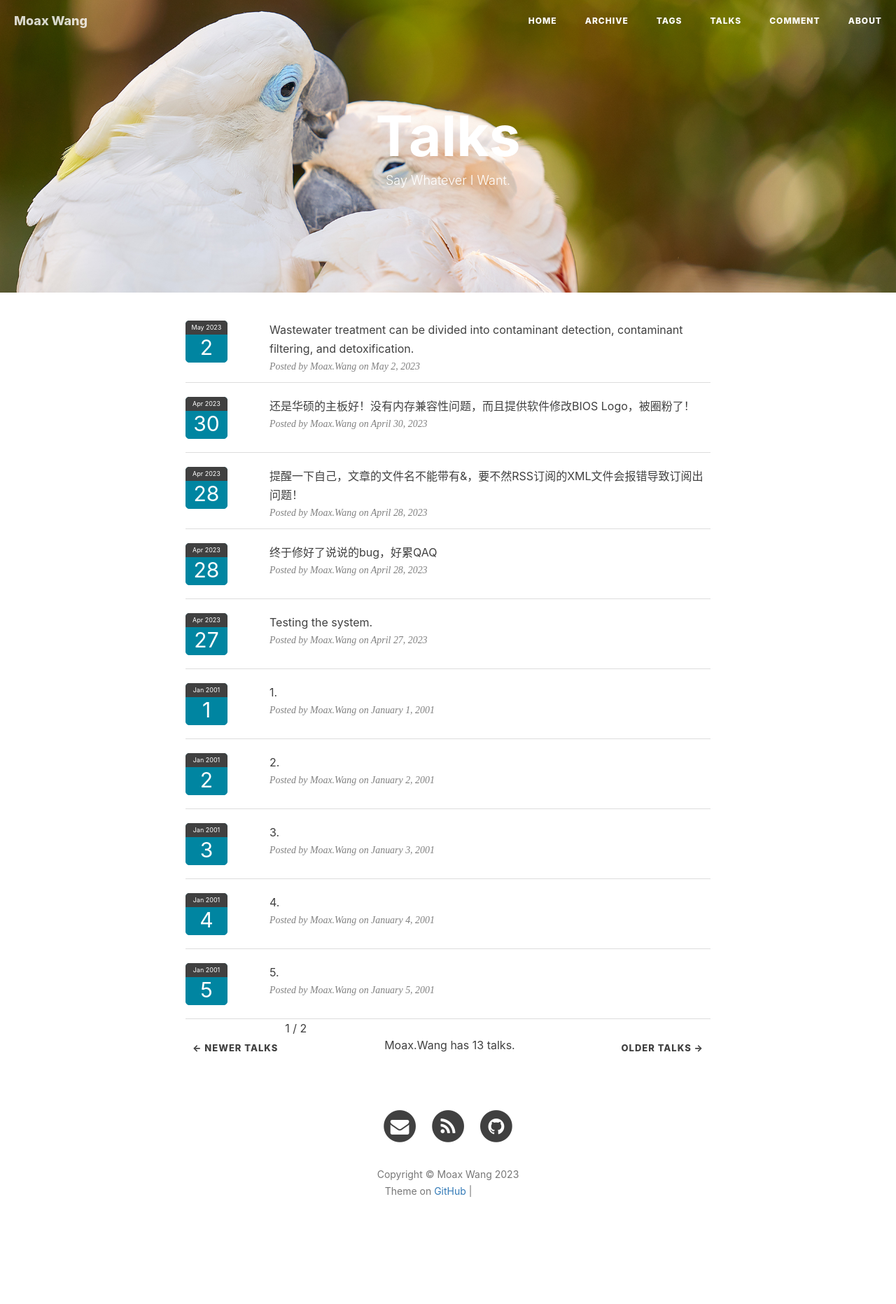
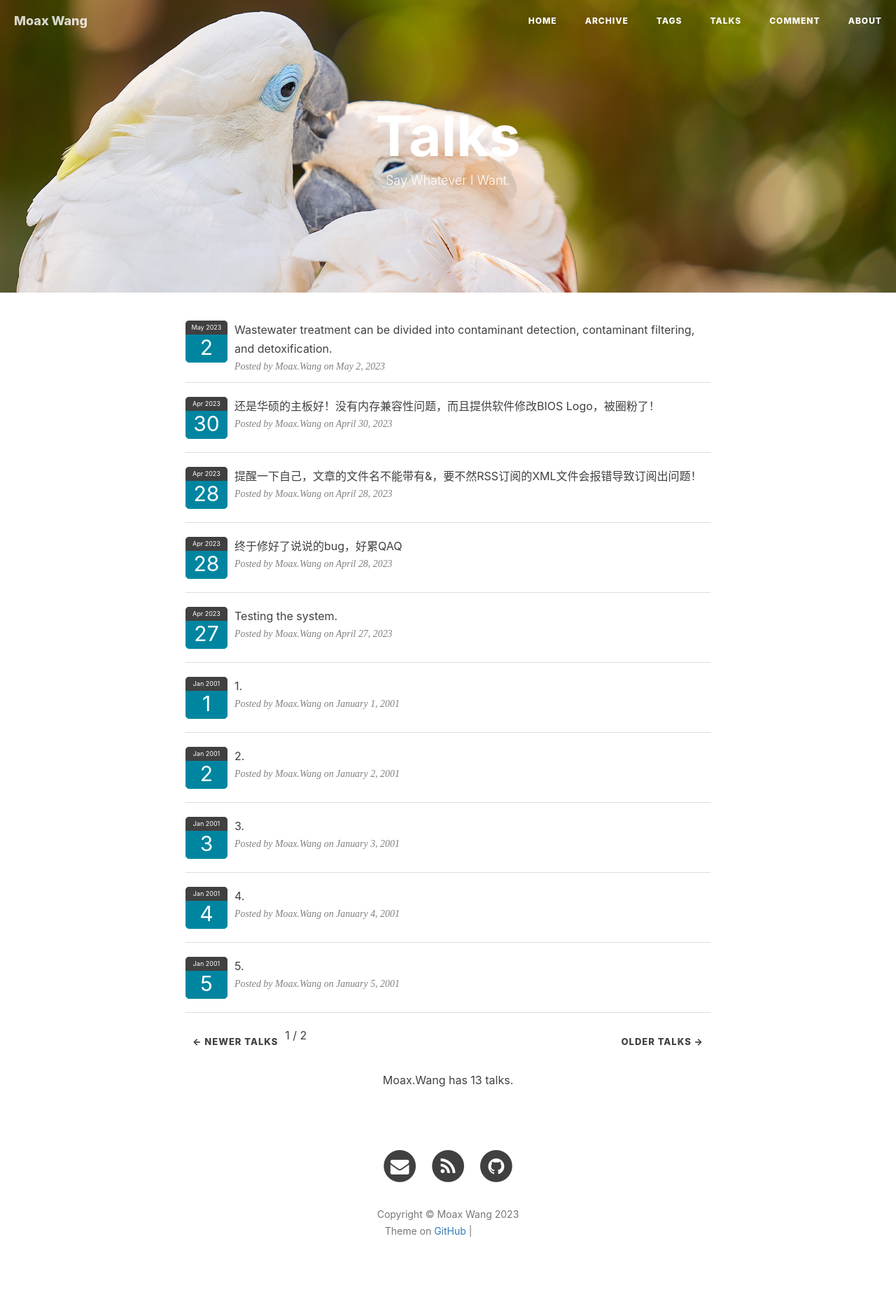
Before and after one commit to WinchellWang/winchellwang.github.io, a Jekyll site: the page built from 3talk.html, in a window 1280 px wide. Shown: the whole page at 70% size. Built offline with Jekyll 4.4.1, drawn with Linux system fonts in a browser that asks for light colours; nearby versions of some CDN libraries; comment, search, counter and statistics services are not loaded; before the commit the page ends 1806 px from its top, so only the background shows below that; grey boxes are pictures that could not be loaded.

Commit message:
Update 3talk.html

```diff
--- a/3talk.html
+++ b/3talk.html
@@ -32,15 +32,8 @@ permalink: /talk/
     }
 }
 
-.hexo-talk-picture {
-    position: absolute;
-    left: 0;
-    top: 10px;
-    width: 1px;
-}
-
 .hexo-talk-info {
-    padding-left: 120px;
+    padding-left: 70px;
 }
 
 .hexo-talk-title {
@@ -54,19 +47,6 @@ permalink: /talk/
     font-style: italic;
     color: #808080;
     padding-right: 10px;
-}
-
-.hexo-talk-comments {
-    font-size: 12px;
-}
-
-.hexo-talk-pagination {
-    font-family: -apple-system, BlinkMacSystemFont, "Helvetica Neue", "Arial", "PingFang SC", "Hiragino Sans GB", "STHeiti", "Microsoft YaHei", "Microsoft JhengHei", "Source Han Sans SC", "Noto Sans CJK SC", "Source Han Sans CN", "Noto Sans SC", "Source Han Sans TC", "Noto Sans CJK TC", "WenQuanYi Micro Hei", SimSun, sans-serif;
-    line-height: 1.7;
-    text-transform: uppercase;
-    font-size: 13px;
-    font-weight: 800;
-    padding: 10px;
 }
 
 .hexo-talk-button {
@@ -95,11 +75,6 @@ permalink: /talk/
 
 .hexo-talk-show {
     display: block;
-}
-
-.hexo-talk-picture img{
-    width:1px;
-    height:1px
 }
 
 .page-action-calendar {
@@ -214,7 +189,7 @@ permalink: /talk/
             <div>
                 <a class="hexo-talk-firstpage" href="javascript:;" style="display: none"></a>
                 <a class="hexo-talk-button hexo-talk-previouspage" href="javascript:;" style="float: left">&larr; Newer Talks</a>
-                <span class="hexo-talk-pagenum" align='center'>2 / 3</span>
+                <span class="hexo-talk-pagenum" align='center' style="line-height: 4">2 / 3</span>
                 <a class="hexo-talk-button hexo-talk-nextpage" href="javascript:;" style="float: right">Older Talks &rarr;</a>
                 <a class="hexo-talk-lastpage" href="javascript:;" style="display: none"></a>
             </div>
@@ -224,7 +199,7 @@ permalink: /talk/
         </div>
     </div>
 
-    <div align='center' style="line-height: 1.3">
+    <div align='center' style="line-height: 4">
         Moax.Wang has
         <script language="JavaScript">
             var numitem3 = document.getElementById('hexo-talk-item3').getElementsByClassName('hexo-talk-item').length;
```
